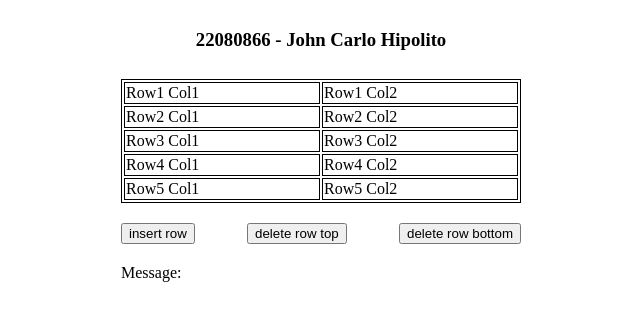
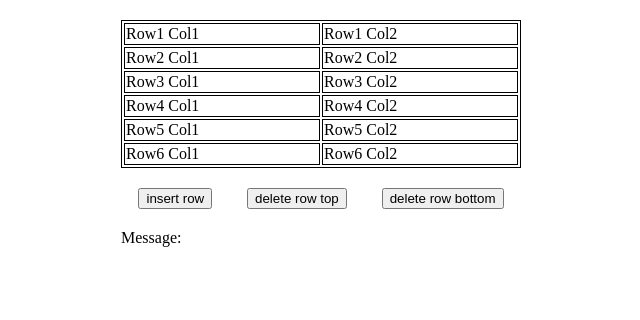
Before and after one commit to JohnCarloHipolito/CSD213-LAB1, a plain HTML site: page index.html in a window 1280 px wide. Both pictures are taken after a click on the button "insert row". Shown: the whole page, without its empty margins (319-959 px from the left). Drawn offline with Linux system fonts and the light colour scheme.

Commit message:
added insert row functionality

```diff
--- a/index.html
+++ b/index.html
@@ -21,7 +21,7 @@
 
         .button-display {
             display: flex;
-            justify-content: space-between;
+            justify-content: space-around;
             align-items: stretch;
         }
 
@@ -32,13 +32,28 @@
         }
     </style>
     <script>
+        // create a global variable body load to track rows
+        function initGlobals() {
+            window.rowTracker = document.getElementById('table1').rows.length
+        }
 
+        // insert row at the bottom of the table
+        function insertRowBottom() {
+            // increment row tracker for next row insert
+            window.rowTracker++
+
+            // insert row
+            var row = document.getElementById('table1').insertRow(-1)
+
+            // insert cells on the created row and use row tracker for row number
+            row.insertCell(0).textContent = "Row" + window.rowTracker + " Col1"
+            row.insertCell(1).textContent = "Row" + window.rowTracker + " Col2"
+        }
     </script>
 </head>
 
 <body onload="initGlobals()">
     <div class="main">
-        <h3>22080866 - John Carlo Hipolito</h3>
         <table id="table1">
             <tr>
                 <td>Row1 Col1</td>
```
